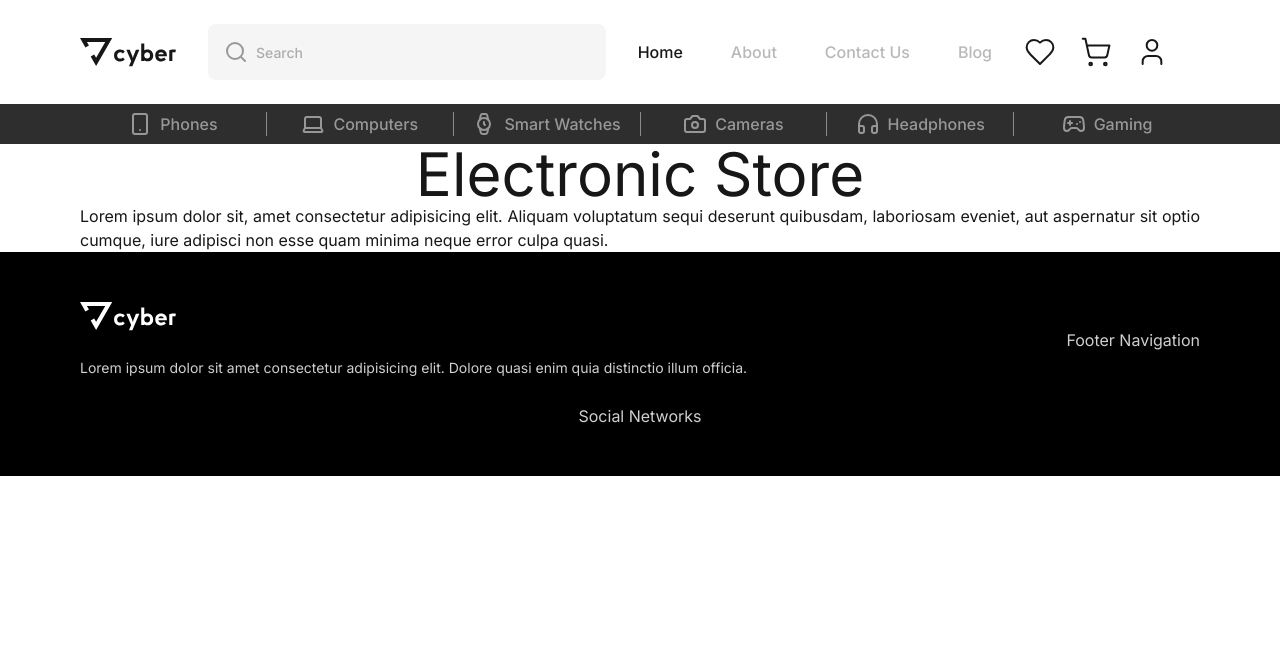
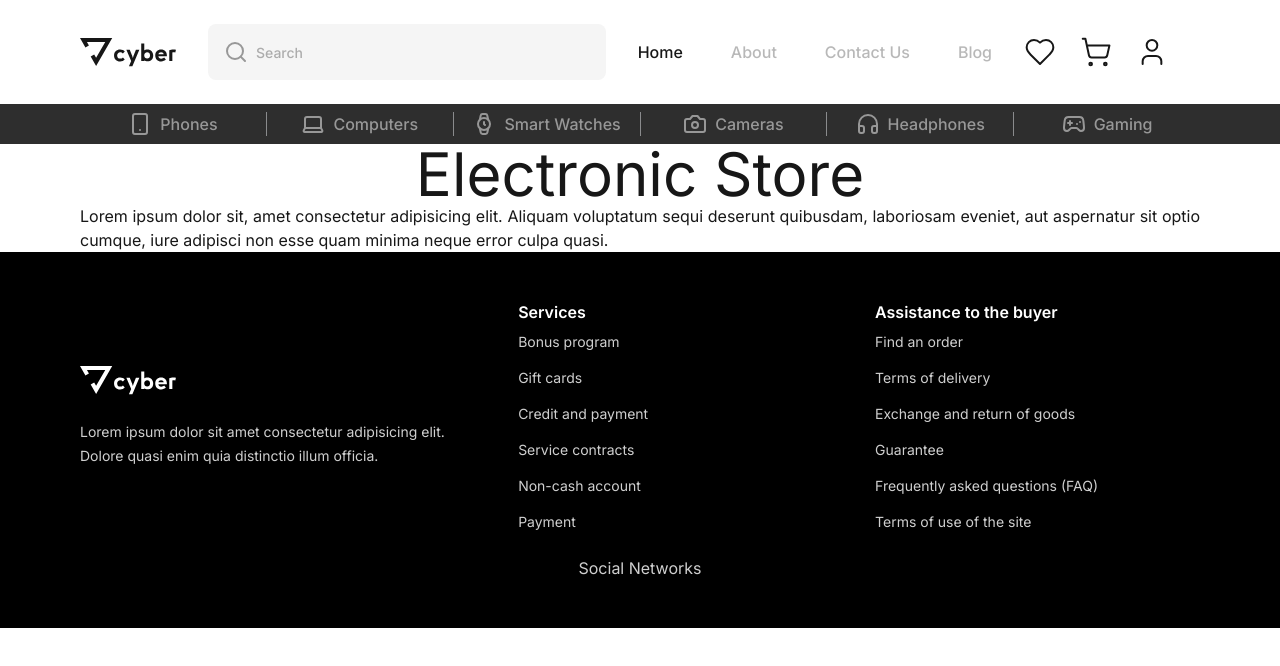
Before and after one commit to alexandreraminelli/pratica-nextjs-electronic-store, a Next.js app: page / in a window 1280 px wide. Shown: the top 666 px of the page. Built offline with nearby package versions, Linux system fonts and the light colour scheme.

Commit message:
feat: footer navigation

```diff
--- a/src/app/ui/layout/footer/Footer.tsx
+++ b/src/app/ui/layout/footer/Footer.tsx
@@ -1,4 +1,5 @@
 import LogoLink from "@/app/ui/logo/LogoLink"
+import FooterNavigation from "./components/FooterNavigation"
 
 /**
  * Rodapé do site.
@@ -26,7 +27,7 @@ export default function Footer() {
         {/* Logo */}
         <FooterLogo />
         {/* Footer Nav */}
-        <nav>Footer Navigation</nav>
+        <FooterNavigation />
       </div>
 
       {/* Social Networks */}
@@ -45,7 +46,8 @@ function FooterLogo() {
     <header
       className="
       flex flex-col items-center md:items-start
-      gap-4 md:gap-6"
+      gap-4 md:gap-6
+      w-fit"
     >
       {/* Logo */}
       <LogoLink className="max-w-24 text-white" />
--- /dev/null
+++ b/src/app/ui/layout/footer/components/FooterNavigation.tsx
@@ -0,0 +1,79 @@
+import { footerNavigation } from "@/data/constants/navigation/footerNav" // lista de links
+import NavLink from "@/data/model/navigation/NavLink" // formato dos dados
+import Link from "next/link"
+
+/**
+ * Seção de navegação do rodapé.
+ *
+ * @author Alexandre Raminelli
+ */
+export default function FooterNavigation() {
+  return (
+    <nav
+      className="
+      w-full"
+    >
+      <ul
+        className="
+        grid grid-cols-[repeat(auto-fit,minmax(224px,1fr))] md:grid-cols-2
+        gap-8
+        text-center md:text-start"
+      >
+        {footerNavigation.map((group, index) => (
+          <li
+            key={index}
+            className="
+            flex flex-col
+            gap-2"
+          >
+            {/* Link principal */}
+            <FooterLink link={group.mainLink} />
+            <ul
+              className="
+              flex flex-col
+              gap-4"
+            >
+              {/* Sub-links  */}
+              {group.subLinks.map((item, index) => (
+                <FooterLink key={index} link={item} groupLink={group.mainLink.href} />
+              ))}
+            </ul>
+          </li>
+        ))}
+      </ul>
+    </nav>
+  )
+}
+
+/**
+ * Props do `FooterLink`.
+ *
+ * @author Alexandre Raminelli
+ */
+interface FooterLinkProps {
+  /** Link a ser renderizado. */
+  link: NavLink
+  /** Link principal do grupo. (opcional) */
+  groupLink?: string
+}
+/**
+ * Link do Footer Navigation.
+ *
+ * @author Alexandre Raminelli
+ */
+function FooterLink({ link, groupLink }: FooterLinkProps) {
+  return (
+    <Link
+      // rota:
+      href={groupLink ? `${groupLink}${link.href}` : link.href}
+      // styles:
+      className={
+        groupLink
+          ? "text-light-9 hover:text-white text-sm" // subLink
+          : "text-white hover:text-light-9 font-semibold" // mainLink
+      }
+    >
+      {link.text}
+    </Link>
+  )
+}
```
